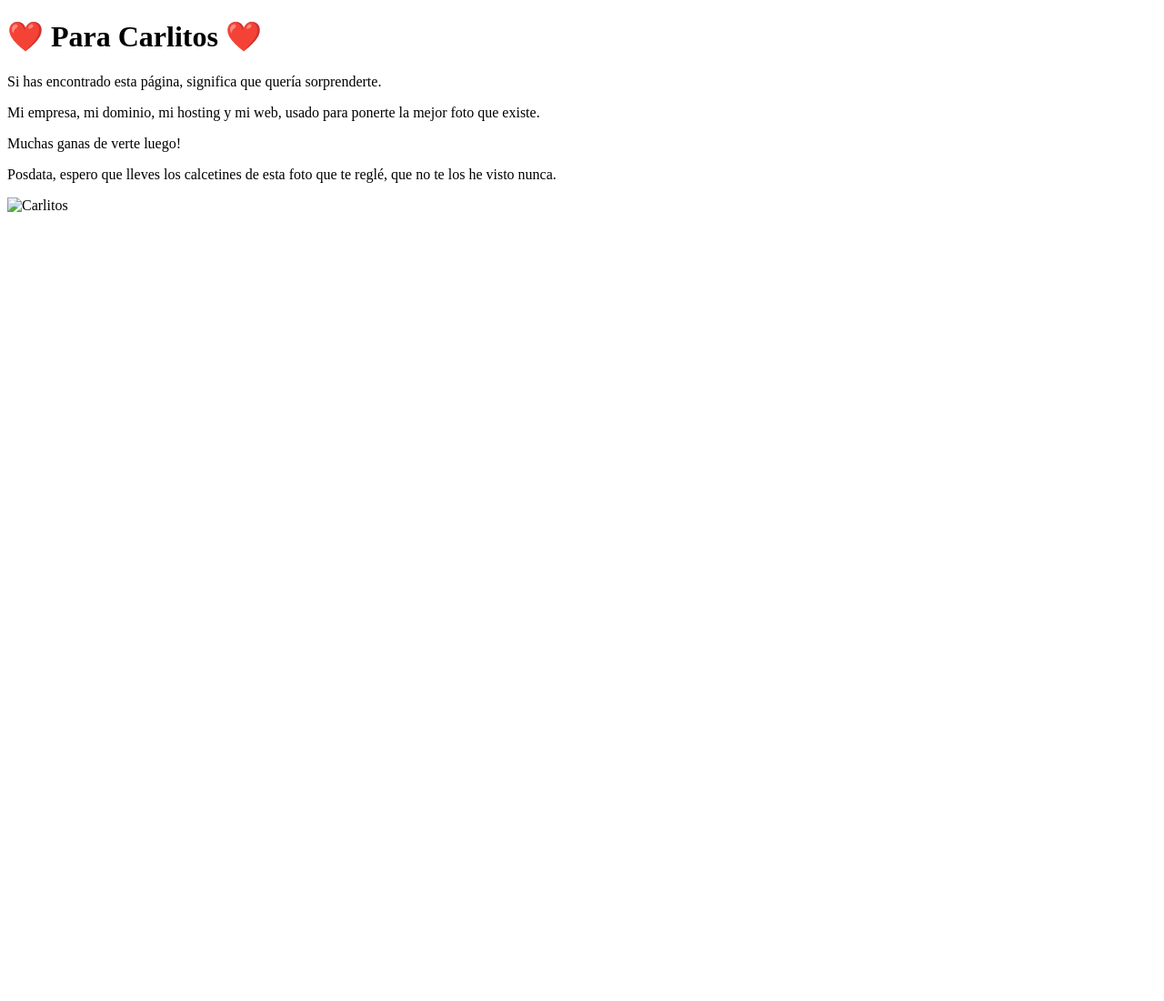
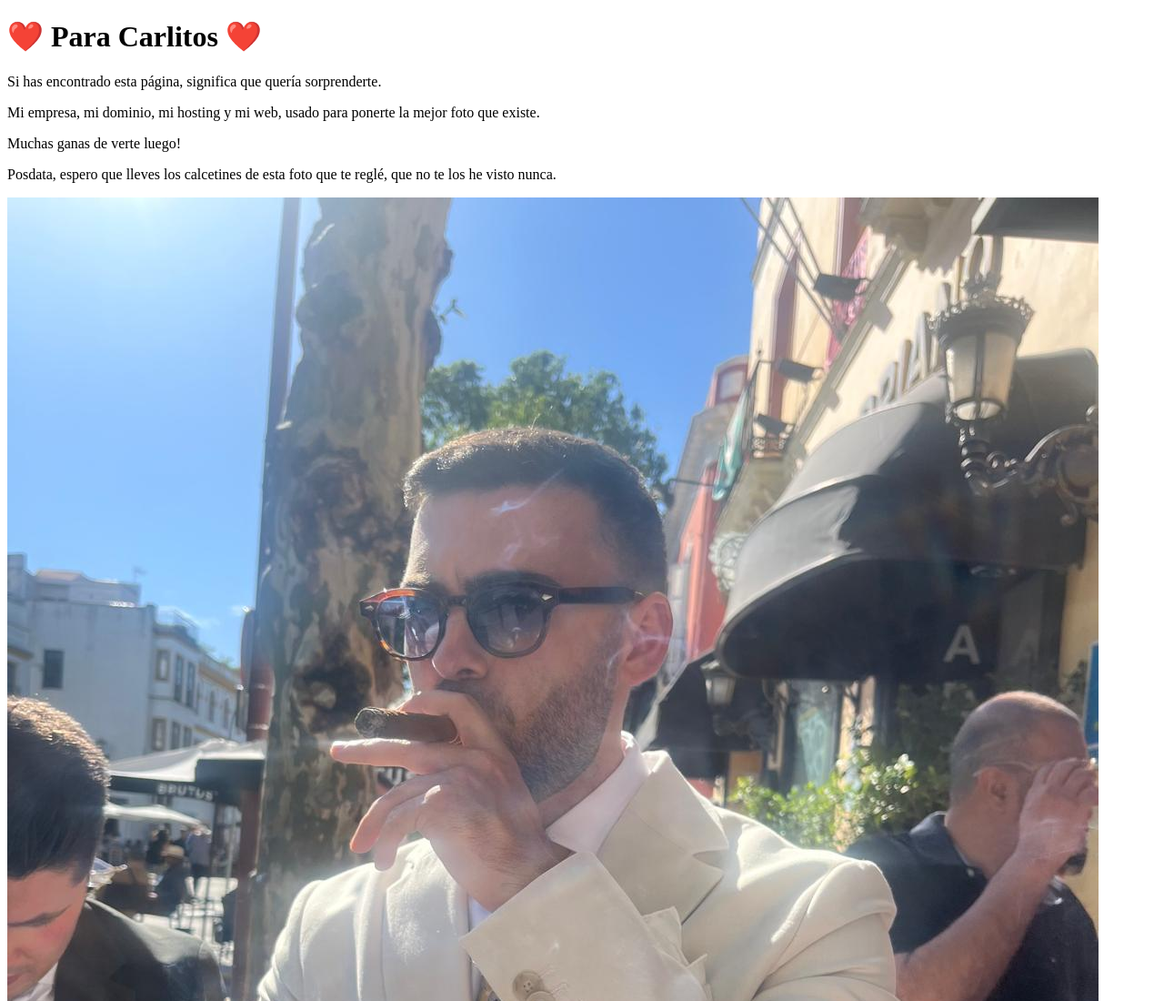
Before and after one commit to ivanrubioarriezu/ursusdata, a plain HTML site: page index.html in a window 1280 px wide. Shown: the top 1100 px of the page at 91% size. Before the commit the page ends 800 px from the top, so only its background shows below. Drawn offline with Linux system fonts and the light colour scheme.

Commit message:
Carlos 2

```diff
--- a/index.html
+++ b/index.html
@@ -28,7 +28,7 @@
         Posdata, espero que lleves los calcetines de esta foto que te reglé, que no te los he visto nunca.
     </p>
 
-    <img src="assets/images/carlitos.jpeg" alt="Carlitos" class="photo">
+    <img src="assets/images/carlos.jpeg" alt="Carlos" class="photo">
 
 </div>
 
```
